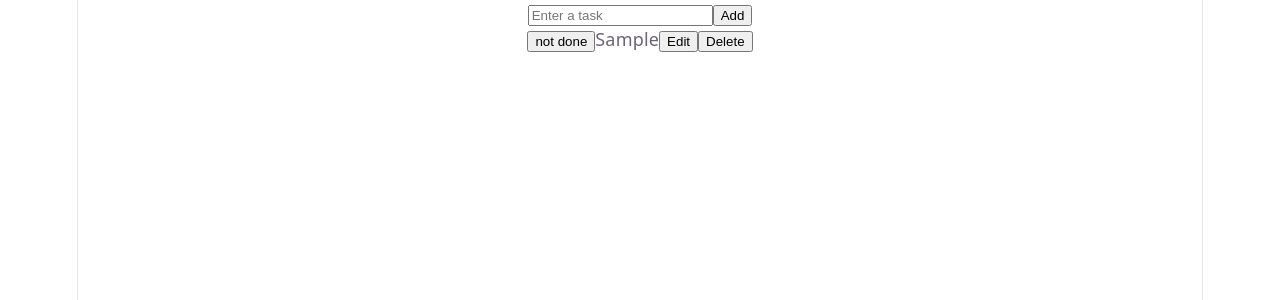
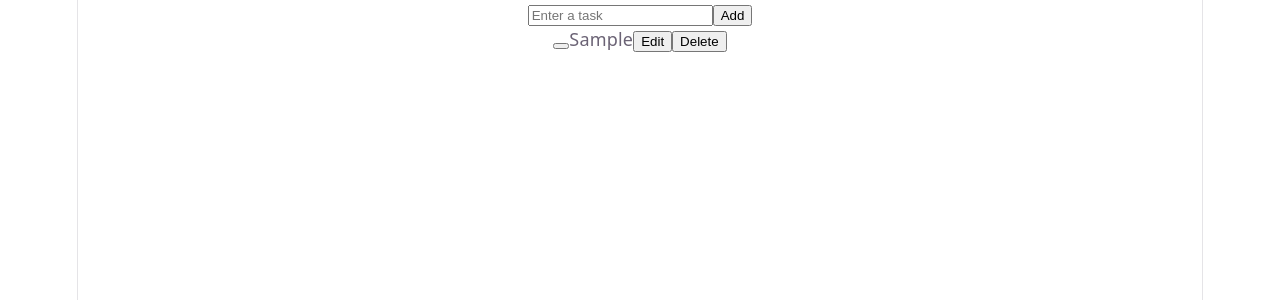
Before and after one commit to sonieez/To-Do-React, a React (Vite) app: page / in a window 1280 px wide. Both pictures are taken after typing "Sample" into the empty fields and a click on the button "Add". Shown: the top 300 px of the page. Built offline with nearby package versions, Linux system fonts and the light colour scheme.

Commit message:
modify done button

```diff
--- a/src/TaskCard.jsx
+++ b/src/TaskCard.jsx
@@ -30,8 +30,11 @@ function TaskCard({task, onDelete, onEdit}) {
 
   return(
     <div className='task'>
-      <button className='done-button' onClick={handleDone}>{isDone ? "done" : "not done"}</button>
-      {isEditing ? <input onChange={handleTaskEdit} value={editedTask}/> : <span>{task.name}</span>}
+      <button className={`done-button ${isDone ? 'done' : 'not-done'}`} onClick={handleDone}></button>
+      {isEditing ?
+      <input onChange={handleTaskEdit} value={editedTask}/>
+      :
+      <span className={isDone ? 'task-done' : ''}>{task.name}</span>}
       <button className='edit-button' onClick={handleEditButtonClick}>
         {isEditing ? "Save" : "Edit"}
       </button>
```
